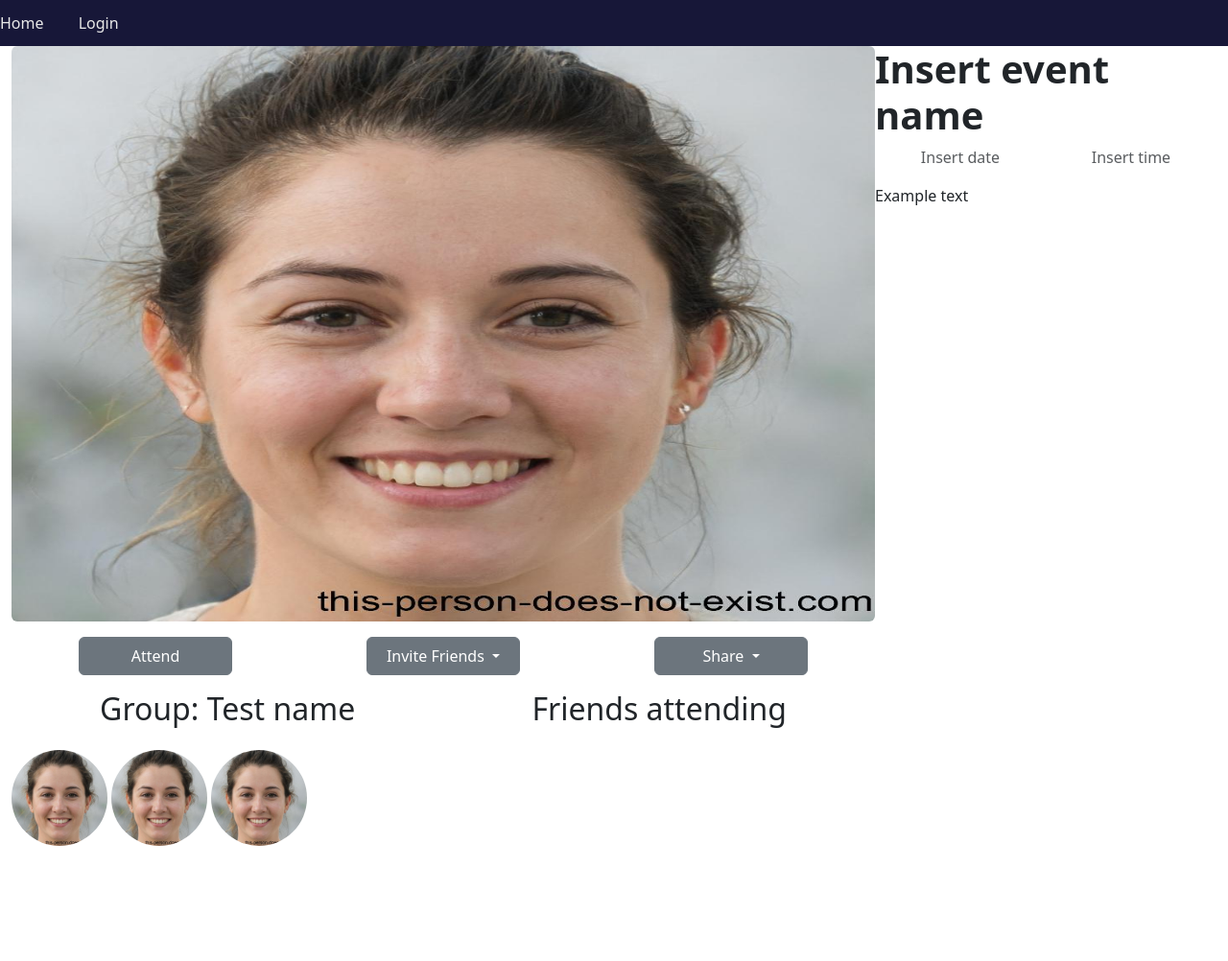
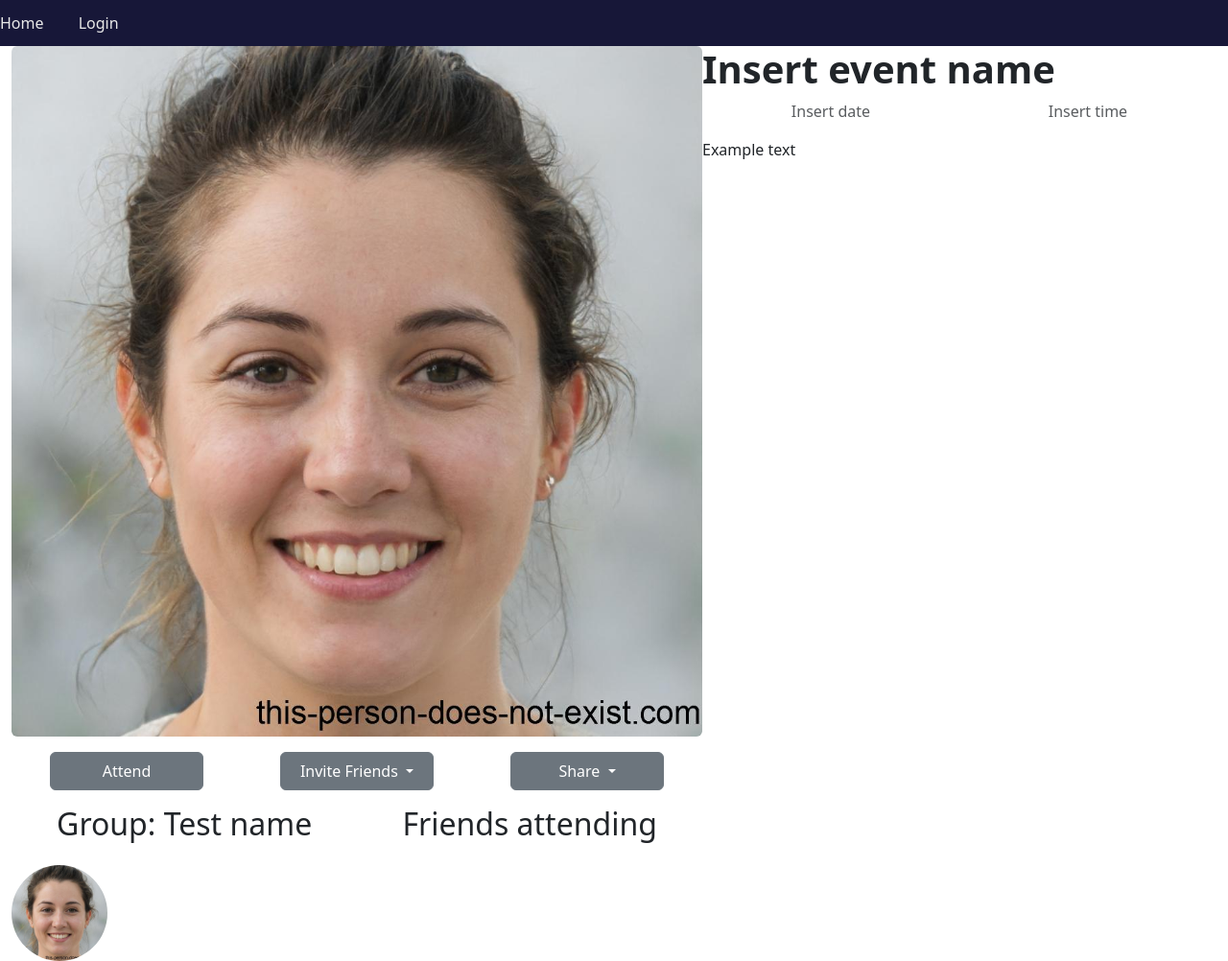
Before and after one commit to gwencampau/final-project, a Flask app: page /event in a window 1280 px wide. Shown: the whole page at 96% size. Before the commit the page ends 882 px from the top, so only its background shows below. Run offline with Flask 3, Linux system fonts and the light colour scheme; some libraries are stand-ins or nearby versions.

Commit message:
Added dyanmic sizing for event img, moved inline styling to CSS page, made CSS functions less broad

```diff
--- a/static/styles.css
+++ b/static/styles.css
@@ -35,25 +35,28 @@ nav ul a{
 body{
     margin-top: 3rem;
 }
+
 h1{
     font-weight: 700;
 }
+
+
 /*Angelina's CSS for view event*/
 
-
-
-
-.btn {
-    height: 30px;
-}
 .btn-event {
     width: 20vh;
     height:5vh;
 }
 .profile-div{
     overflow: auto;
-            white-space: nowrap; width:100vh;
+    white-space: nowrap; width:90vh;
 }
 .profile-img{
     display: inline-block;
+    height:100px;
 }
+.img-event{
+    width:90vh;
+
+}
+/*End Angelina's CSS for view event*/
--- a/templates/view_event.html
+++ b/templates/view_event.html
@@ -6,9 +6,9 @@
 <div class="container-fluid">
     <div class="d-flex">
         <div class="col flex-item d-flex  flex-column gap-3 " > <!--Left column-->
-            <div>
-                <img src="/static/test.jpeg" alt="Data for class" width="900" height="600" class="rounded"> <!--Add more dynmic sizing later-->
-            </div>
+
+                <img src="/static/test.jpeg" alt="Data for class"   class="rounded img-event">
+
             <!----->
             <div class="d-flex align-items-start justify-content-around">
 
@@ -37,9 +37,8 @@
                 <span  class="h2"> Friends attending</span>
             </div>
             <div  class="profile-div">
-                <img src="/static/test.jpeg"  class="rounded-circle profile-img" alt="Place holder"  height="100">
-                <img src="/static/test.jpeg" class="rounded-circle" alt="Place holder"  height="100">
-                <img src="/static/test.jpeg"  class="rounded-circle" alt="Place holder"  height="100">
+                <img src="/static/test.jpeg"  class="rounded-circle profile-img" alt="Place holder" >
+
             </div>
 
         </div>
```
